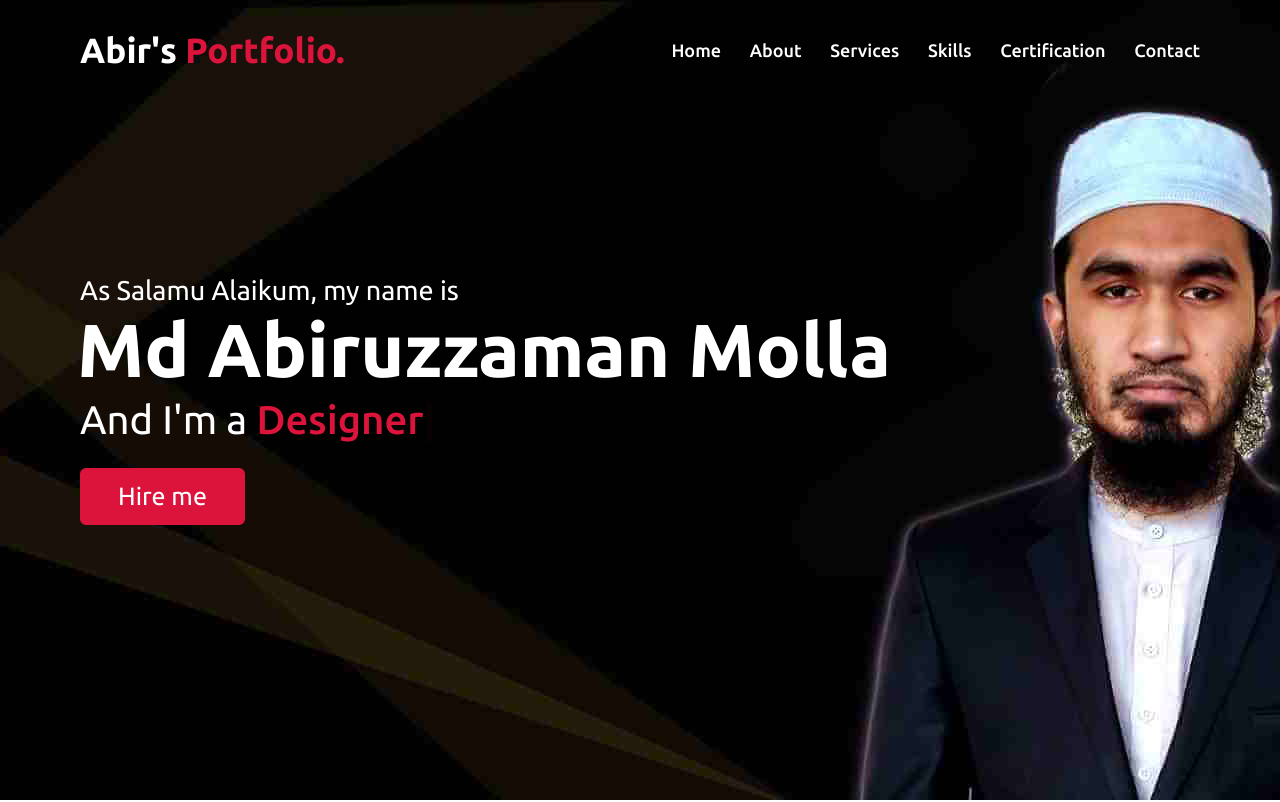
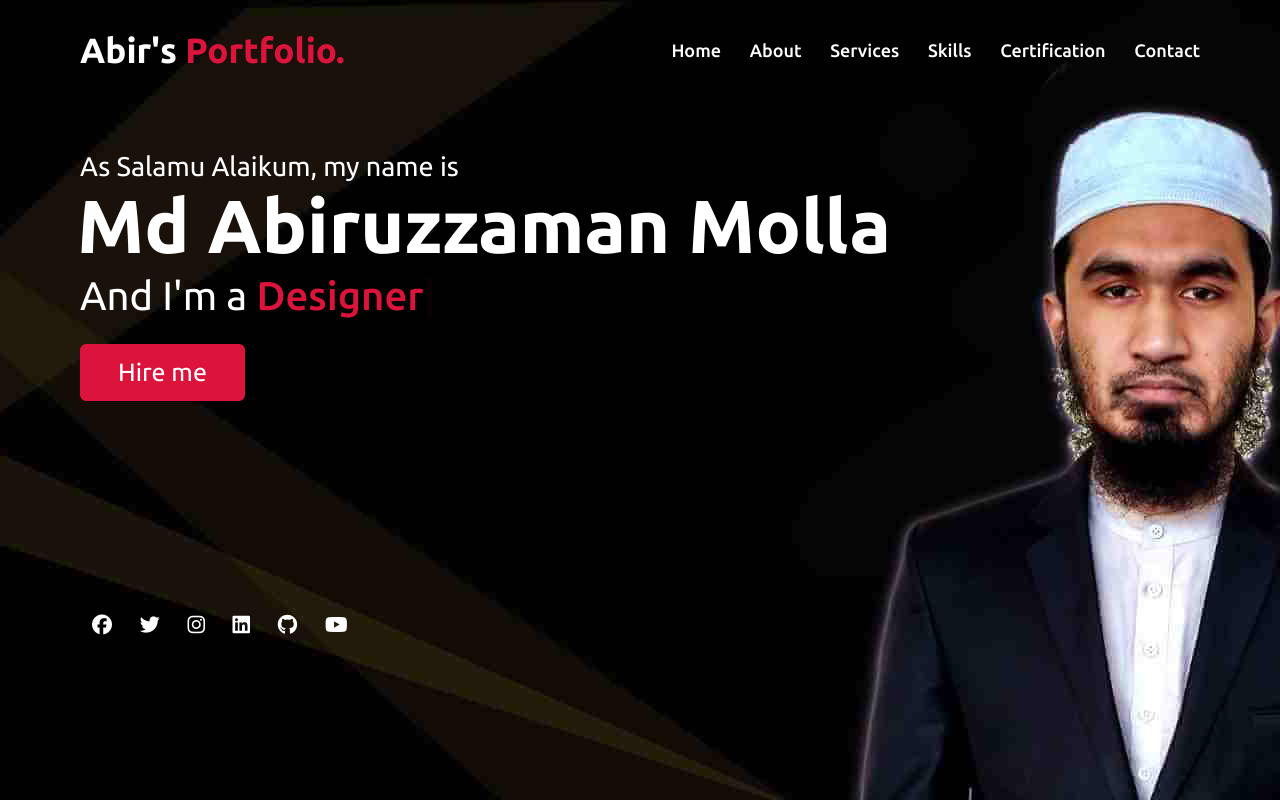
Before and after one commit to asliabir/asliabir.github.io, a plain HTML site: page index.html in a window 1280 px wide. Shown: the top 802 px of the page. Drawn offline with Linux system fonts and the light colour scheme.

Commit message:
add social icons

```diff
--- a/css/style.css
+++ b/css/style.css
@@ -229,6 +229,7 @@ section .title::after {
     font-weight: 500;
 }
 
+
 .home .home-content a {
     display: inline-block;
     background: crimson;
@@ -247,6 +248,33 @@ section .title::after {
     background: none;
 }
 
+.social-icons {
+    padding: 200px 0 0 0 !important;
+}
+
+.social-icons ul li {
+    display: inline;
+}
+
+.social-icons a{
+    display: inline-block;
+    background: none !important;
+    color: white !important;
+    font-size: 20px !important;
+    padding: 12px !important;
+    margin-top: 0 !important;
+    font-weight: 400 !important;
+    border-radius: 6px !important;
+    border: 0px solid crimson !important;
+    transition: all 0.3s ease !important;
+}
+
+.social-icons a:hover {
+    color: crimson !important;
+    background: none !important;
+    border: 0px solid white !important;
+    transition: all 0.3s ease !important;
+}
 /* about section styling */
 .about .title::after {
     content: "who i am";
@@ -827,6 +855,9 @@ footer span a:hover {
     .home .home-content .text-3 {
         font-size: 27px;
     }
+    .social-icons {
+        padding: 100px 0 0 0 !important;
+    }
 
     .about .about-content .right .text,
     .skills .skills-content .left .text {
--- a/index.html
+++ b/index.html
@@ -44,6 +44,17 @@
                 <div class="text-2">Md Abiruzzaman Molla</div>
                 <div class="text-3">And I'm a <span class="typing"></span></div>
                 <a href="mailto:abiruzzaman.molla@gmail.com">Hire me</a>
+
+                <div class="social-icons wow fadeInUpBig">
+                    <ul>
+                        <li><a class="icon" href="https://www.facebook.com/asliabir/"><i class="fab fa-facebook"></i></a></li>
+                        <li><a class="icon" href="https://twitter.com/asliabir"><i class="fab fa-twitter"></i></a></li>
+                        <li><a class="icon" href="https://www.instagram.com/abiruzzaman.molla/"><i class="fab fa-instagram"></i></a></li>
+                        <li><a class="icon" href="https://www.linkedin.com/in/asliabir/"><i class="fab fa-linkedin"></i></a></li>
+                        <li><a class="icon" href="https://github.com/asliabir"><i class="fab fa-github"></i></a></li>
+                        <li><a class="icon" href="https://www.youtube.com/channel/UCG2M3Qes4tgIlV_XjrjWROg"><i class="fab fa-youtube"></i></a></li>
+                    </ul>
+                </div>
             </div>
         </div>
     </section>
```
